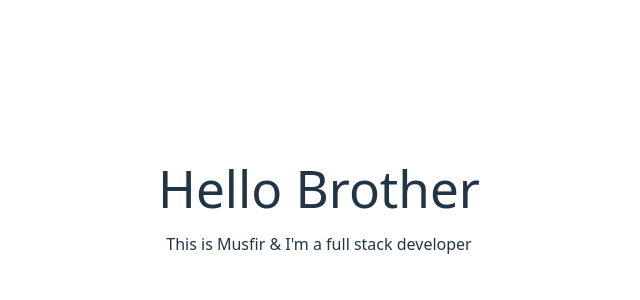
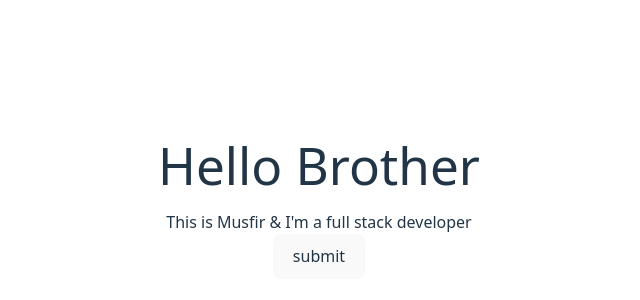
Before and after one commit to Musfirali/firstProj, a React (Vite) app: page / in a window 1280 px wide. Shown: the part 192-492 px from the top of the page, without its empty margins (321-961 px from the left). Built offline with nearby package versions, Linux system fonts and the light colour scheme.

Commit message:
Added a react component(button)

```diff
--- a/src/App.tsx
+++ b/src/App.tsx
@@ -1,4 +1,5 @@
 import './App.css'
+import Button from './components/Button'
 
 function App() {
 
@@ -6,6 +7,7 @@ function App() {
     <>
     <h1>Hello Brother</h1>
     <p className='mt-4'>This is Musfir & I'm a full stack developer</p>
+    <Button/>
     </>
   )
 }
--- /dev/null
+++ b/src/components/Button.tsx
@@ -0,0 +1,5 @@
+function Button({text = "submit"}){
+    return <button>{text}</button>
+}
+
+export default Button
```
